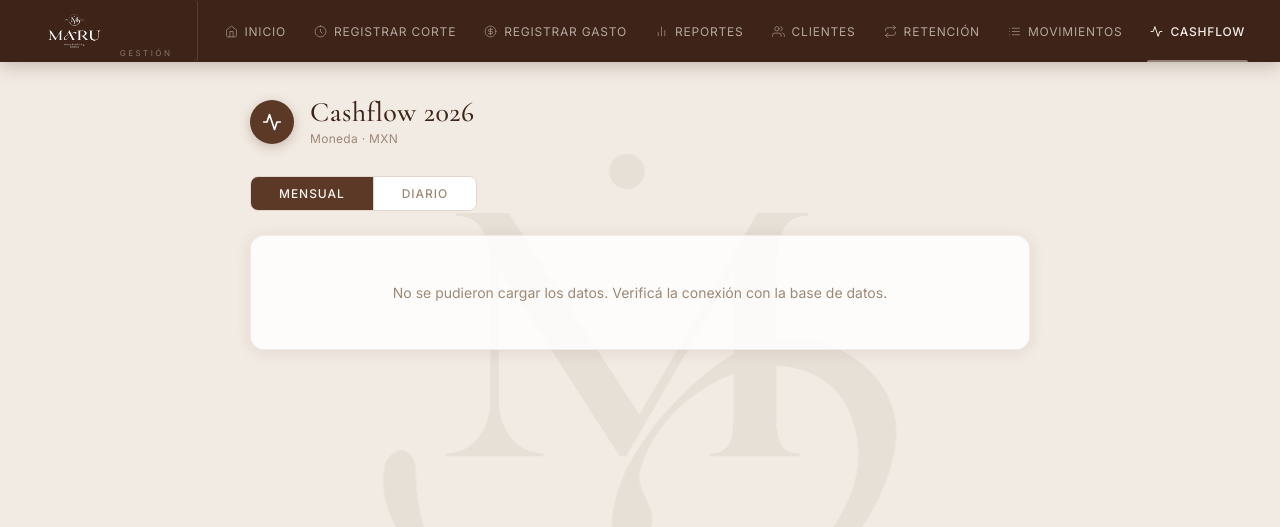
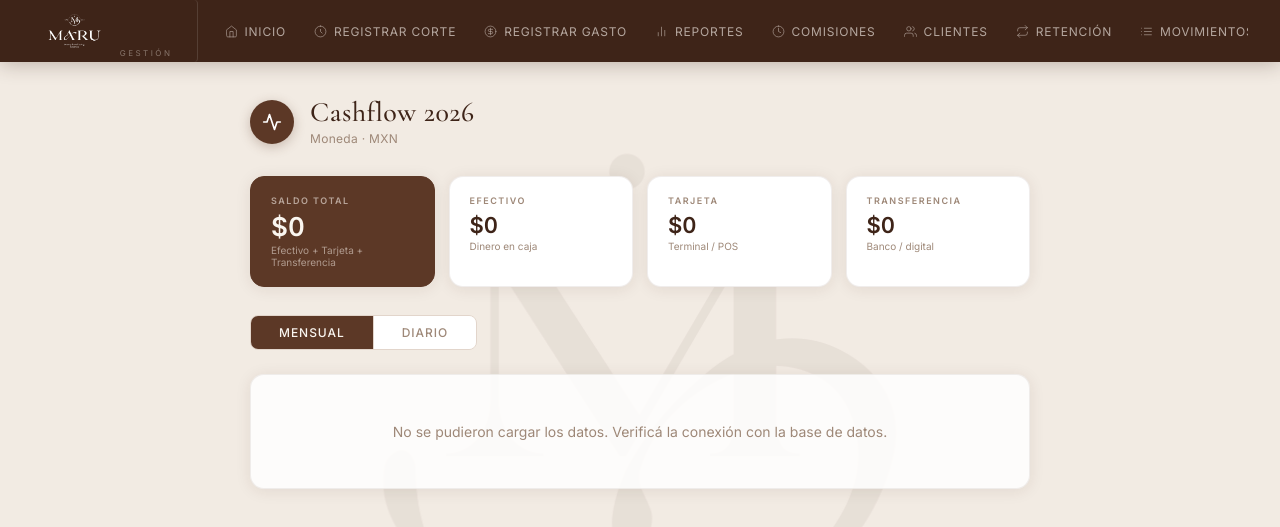
Before and after one commit to Infynsolutions/Marunails, a Flask app: page /cashflow in a window 1280 px wide. Shown: the top 527 px of the page. Run offline with Flask 3, Linux system fonts and the light colour scheme; the visitor is signed in with stand-in values (Sample User, id 1); data that the repository does not hold is empty.

Commit message:
feat: cashflow control de caja por medio de pago + modulo de comisiones por quincena
Co-Authored-By: Claude Sonnet 4.6 <noreply@anthropic.com>

```diff
--- a/marunails/app.py
+++ b/marunails/app.py
@@ -595,6 +595,42 @@ def reportes():
 
     return render_template('reportes.html',
                            resumen=resumen, meses=meses, mes_sel=mes_sel)
+
+
+# ── COMISIONES ──────────────────────────────────────────────────────────────────
+@app.route('/comisiones')
+@require_admin
+def comisiones():
+    resumen  = None
+    meses    = []
+    mes_sel  = request.args.get('mes')
+    periodo  = request.args.get('periodo', '0')   # '0'=mes, '1'=1ra quincena, '2'=2da quincena
+    try:
+        sb = get_sb()
+        mes_hoy = date.today().strftime('%Y-%m')
+        primer_mes, ultimo_mes = rango_meses_cortes(sb)
+        mes_fin = max(mes_hoy, ultimo_mes) if ultimo_mes else mes_hoy
+        meses   = lista_meses(primer_mes, mes_fin)
+
+        if not mes_sel:
+            mes_sel = ultimo_mes or mes_hoy
+        if meses and mes_sel not in meses:
+            mes_sel = meses[0]
+
+        cortes_mes = fetch_all(sb, 'cortes', 'fecha,staff,servicio,medio_pago,total_mxn,propina_mxn')
+        cortes_mes = [c for c in cortes_mes if (c.get('fecha') or '')[:7] == mes_sel]
+
+        if periodo == '1':
+            cortes_mes = [c for c in cortes_mes if int((c.get('fecha') or '1900-01-01')[8:10]) <= 15]
+        elif periodo == '2':
+            cortes_mes = [c for c in cortes_mes if int((c.get('fecha') or '1900-01-01')[8:10]) > 15]
+
+        resumen = resumen_cortes(cortes_mes)
+    except Exception as e:
+        flash(f'Error cargando comisiones: {e}', 'error')
+
+    return render_template('comisiones.html',
+                           resumen=resumen, meses=meses, mes_sel=mes_sel, periodo=periodo)
 
 
 # ── CLIENTES ────────────────────────────────────────────────────────────────────
@@ -863,15 +899,18 @@ def gasto():
 def cashflow():
     meses = []
     dias  = []
+    control_caja = {'efectivo': 0, 'tarjeta': 0, 'transferencia': 0, 'total': 0}
     try:
         sb = get_sb()
         cortes_all = fetch_all(sb, 'cortes', 'fecha,mes,total_mxn,medio_pago')
         gastos_all = fetch_all(sb, 'gastos', 'fecha,mes,importe_mxn,medio_pago')
 
         def _empty():
-            return {'ing_caja': 0, 'ing_banco': 0, 'ing_total': 0,
-                    'gasto_caja': 0, 'gasto_banco': 0,
-                    'saldo_caja': 0, 'saldo_banco': 0}
+            return {
+                'ing_efectivo': 0, 'ing_tarjeta': 0, 'ing_transferencia': 0, 'ing_total': 0,
+                'gasto_efectivo': 0, 'gasto_tarjeta': 0, 'gasto_transferencia': 0, 'gasto_total': 0,
+                'saldo_efectivo': 0, 'saldo_tarjeta': 0, 'saldo_transferencia': 0, 'saldo_total': 0,
+            }
 
         data_mes = defaultdict(_empty)
         data_dia = defaultdict(_empty)
@@ -880,45 +919,62 @@ def cashflow():
             mes   = c.get('mes') or ''
             fecha = c.get('fecha') or ''
             mxn   = float(c.get('total_mxn') or 0)
-            medio = c.get('medio_pago', '')
+            medio = (c.get('medio_pago') or '').strip()
             for d in (data_mes[mes], data_dia[fecha]):
                 d['ing_total'] += mxn
                 if medio == 'Efectivo':
-                    d['ing_caja'] += mxn
+                    d['ing_efectivo'] += mxn
+                elif medio == 'Tarjeta':
+                    d['ing_tarjeta'] += mxn
                 else:
-                    d['ing_banco'] += mxn
+                    d['ing_transferencia'] += mxn
 
         for g in gastos_all:
             mes   = g.get('mes') or ''
             fecha = g.get('fecha') or ''
             mxn   = float(g.get('importe_mxn') or 0)
-            medio = g.get('medio_pago', '')
+            medio = (g.get('medio_pago') or '').strip()
             for d in (data_mes[mes], data_dia[fecha]):
+                d['gasto_total'] += mxn
                 if medio == 'Efectivo':
-                    d['gasto_caja'] += mxn
+                    d['gasto_efectivo'] += mxn
+                elif medio == 'Tarjeta':
+                    d['gasto_tarjeta'] += mxn
                 else:
-                    d['gasto_banco'] += mxn
+                    d['gasto_transferencia'] += mxn
 
         for mes, d in sorted(data_mes.items()):
             d['mes'] = mes
-            d['saldo_caja']  = d['ing_caja']  - d['gasto_caja']
-            d['saldo_banco'] = d['ing_banco'] - d['gasto_banco']
+            d['saldo_efectivo']      = d['ing_efectivo']      - d['gasto_efectivo']
+            d['saldo_tarjeta']       = d['ing_tarjeta']       - d['gasto_tarjeta']
+            d['saldo_transferencia'] = d['ing_transferencia'] - d['gasto_transferencia']
+            d['saldo_total']         = d['saldo_efectivo'] + d['saldo_tarjeta'] + d['saldo_transferencia']
             meses.append(d)
 
         for fecha, d in sorted(data_dia.items(), reverse=True):
             d['fecha'] = fecha
-            d['saldo_caja']  = d['ing_caja']  - d['gasto_caja']
-            d['saldo_banco'] = d['ing_banco'] - d['gasto_banco']
+            d['saldo_efectivo']      = d['ing_efectivo']      - d['gasto_efectivo']
+            d['saldo_tarjeta']       = d['ing_tarjeta']       - d['gasto_tarjeta']
+            d['saldo_transferencia'] = d['ing_transferencia'] - d['gasto_transferencia']
+            d['saldo_total']         = d['saldo_efectivo'] + d['saldo_tarjeta'] + d['saldo_transferencia']
             dias.append(d)
 
+        control_caja = {
+            'efectivo':      sum(d['saldo_efectivo']      for d in meses),
+            'tarjeta':       sum(d['saldo_tarjeta']       for d in meses),
+            'transferencia': sum(d['saldo_transferencia'] for d in meses),
+        }
+        control_caja['total'] = control_caja['efectivo'] + control_caja['tarjeta'] + control_caja['transferencia']
+
     except Exception as e:
         flash(f'Error cargando cashflow: {e}', 'error')
 
-    mes_actual    = date.today().strftime('%Y-%m')
-    hoy           = date.today().isoformat()
-    meses_dias    = sorted({d['fecha'][:7] for d in dias}, reverse=True)
+    mes_actual = date.today().strftime('%Y-%m')
+    hoy        = date.today().isoformat()
+    meses_dias = sorted({d['fecha'][:7] for d in dias}, reverse=True)
     return render_template('cashflow.html', meses=meses, dias=dias,
-                           mes_actual=mes_actual, hoy=hoy, meses_dias=meses_dias)
+                           mes_actual=mes_actual, hoy=hoy, meses_dias=meses_dias,
+                           control_caja=control_caja)
 
 
 # ── MOVIMIENTOS (editar / borrar) ───────────────────────────────────────────────
--- a/marunails/templates/base.html
+++ b/marunails/templates/base.html
@@ -492,6 +492,12 @@ select {
             </svg>
             Reportes
         </a>
+        <a href="/comisiones" {% if request.path == '/comisiones' %}class="active"{% endif %}>
+            <svg width="13" height="13" viewBox="0 0 24 24" fill="none" stroke="currentColor" stroke-width="1.8" stroke-linecap="round" stroke-linejoin="round">
+                <path d="M12 2a10 10 0 1 0 0 20A10 10 0 0 0 12 2z"/><path d="M12 6v6l4 2"/>
+            </svg>
+            Comisiones
+        </a>
         <a href="/clientes" {% if request.path in ['/clientes', '/cliente'] %}class="active"{% endif %}>
             <svg width="13" height="13" viewBox="0 0 24 24" fill="none" stroke="currentColor" stroke-width="1.8" stroke-linecap="round" stroke-linejoin="round">
                 <path d="M17 21v-2a4 4 0 0 0-4-4H5a4 4 0 0 0-4 4v2"/><circle cx="9" cy="7" r="4"/><path d="M23 21v-2a4 4 0 0 0-3-3.87"/><path d="M16 3.13a4 4 0 0 1 0 7.75"/>
@@ -571,6 +577,12 @@ select {
             <line x1="18" y1="20" x2="18" y2="10"/><line x1="12" y1="20" x2="12" y2="4"/><line x1="6" y1="20" x2="6" y2="14"/>
         </svg>
         Reportes
+    </a>
+    <a href="/comisiones" {% if request.path == '/comisiones' %}class="active"{% endif %}>
+        <svg width="15" height="15" viewBox="0 0 24 24" fill="none" stroke="currentColor" stroke-width="1.8" stroke-linecap="round" stroke-linejoin="round">
+            <path d="M12 2a10 10 0 1 0 0 20A10 10 0 0 0 12 2z"/><path d="M12 6v6l4 2"/>
+        </svg>
+        Comisiones
     </a>
     <a href="/clientes" {% if request.path in ['/clientes', '/cliente'] %}class="active"{% endif %}>
         <svg width="15" height="15" viewBox="0 0 24 24" fill="none" stroke="currentColor" stroke-width="1.8" stroke-linecap="round" stroke-linejoin="round">
--- a/marunails/templates/cashflow.html
+++ b/marunails/templates/cashflow.html
@@ -3,7 +3,52 @@
 {% block content %}
 
 <style>
-.cf-main { max-width: 1100px; }
+.cf-main { max-width: 1200px; }
+
+/* ── control de caja ── */
+.cf-caja-cards {
+    display: grid;
+    grid-template-columns: repeat(4, 1fr);
+    gap: 14px;
+    margin-bottom: 28px;
+}
+@media (max-width: 700px) {
+    .cf-caja-cards { grid-template-columns: repeat(2, 1fr); }
+}
+.cf-caja-card {
+    background: var(--card-bg);
+    border: 1px solid rgba(62,36,24,0.08);
+    border-radius: var(--radius-lg);
+    box-shadow: var(--shadow);
+    padding: 18px 20px;
+}
+.cf-caja-card .label {
+    font-size: 9px;
+    font-weight: 600;
+    letter-spacing: 1.5px;
+    text-transform: uppercase;
+    color: var(--muted);
+    margin-bottom: 8px;
+}
+.cf-caja-card .amount {
+    font-size: 22px;
+    font-weight: 700;
+    font-variant-numeric: tabular-nums;
+    color: var(--brown-dark);
+    line-height: 1;
+}
+.cf-caja-card.total-card {
+    background: var(--brown);
+    border-color: var(--brown);
+}
+.cf-caja-card.total-card .label { color: rgba(245,237,230,0.6); }
+.cf-caja-card.total-card .amount { color: #FAF6F0; font-size: 26px; }
+.cf-caja-card .sub-label {
+    font-size: 10px;
+    color: var(--muted);
+    margin-top: 4px;
+}
+.cf-caja-card.total-card .sub-label { color: rgba(245,237,230,0.55); }
 
 /* ── tabs ── */
 .cf-tabs {
@@ -154,6 +199,30 @@ table.cf td.saldo-neg { color: var(--red); font-weight: 500; }
     </div>
 </div>
 
+<!-- Control de Caja -->
+<div class="cf-caja-cards">
+    <div class="cf-caja-card total-card">
+        <div class="label">Saldo Total</div>
+        <div class="amount">${{ '{:,.0f}'.format(control_caja.total) }}</div>
+        <div class="sub-label">Efectivo + Tarjeta + Transferencia</div>
+    </div>
+    <div class="cf-caja-card">
+        <div class="label">Efectivo</div>
+        <div class="amount">${{ '{:,.0f}'.format(control_caja.efectivo) }}</div>
+        <div class="sub-label">Dinero en caja</div>
+    </div>
+    <div class="cf-caja-card">
+        <div class="label">Tarjeta</div>
+        <div class="amount">${{ '{:,.0f}'.format(control_caja.tarjeta) }}</div>
+        <div class="sub-label">Terminal / POS</div>
+    </div>
+    <div class="cf-caja-card">
+        <div class="label">Transferencia</div>
+        <div class="amount">${{ '{:,.0f}'.format(control_caja.transferencia) }}</div>
+        <div class="sub-label">Banco / digital</div>
+    </div>
+</div>
+
 <!-- Tabs -->
 <div class="cf-tabs">
     <button class="cf-tab active" onclick="showTab('mensual', this)">Mensual</button>
@@ -163,20 +232,21 @@ table.cf td.saldo-neg { color: var(--red); font-weight: 500; }
 <!-- ── VISTA MENSUAL ── -->
 <div id="tab-mensual">
 {% if meses %}
-<div class="cf-table-wrap" style="max-width:1100px;">
+<div class="cf-table-wrap">
     <table class="cf">
         <thead>
             <tr class="col-row">
                 <th style="text-align:left; min-width:90px;">Mes</th>
-                <th>Ingresos Totales</th>
-                <th>Gastos Totales</th>
+                <th>Ingresos</th>
+                <th>Gastos</th>
+                <th>Efectivo</th>
+                <th>Tarjeta</th>
+                <th>Transferencia</th>
                 <th>Saldo Final</th>
             </tr>
         </thead>
         <tbody>
         {% for m in meses %}
-            {% set gastos_total = m.gasto_caja + m.gasto_banco %}
-            {% set saldo_final = m.saldo_caja + m.saldo_banco %}
             {% set es_futuro = m.mes > mes_actual %}
             <tr class="{% if m.mes == mes_actual %}highlight{% elif es_futuro %}future{% endif %}">
                 <td class="key-cell">
@@ -186,9 +256,18 @@ table.cf td.saldo-neg { color: var(--red); font-weight: 500; }
                     {% endif %}
                 </td>
                 <td class="total-col">{% if m.ing_total %}${{ '{:,.0f}'.format(m.ing_total) }}{% else %}—{% endif %}</td>
-                <td class="total-col">{% if gastos_total %}${{ '{:,.0f}'.format(gastos_total) }}{% else %}—{% endif %}</td>
-                <td class="total-col {% if saldo_final > 0 %}saldo-pos{% elif saldo_final < 0 %}saldo-neg{% endif %}">
-                    {% if saldo_final %}${{ '{:,.0f}'.format(saldo_final) }}{% else %}—{% endif %}
+                <td class="total-col">{% if m.gasto_total %}${{ '{:,.0f}'.format(m.gasto_total) }}{% else %}—{% endif %}</td>
+                <td class="{% if m.saldo_efectivo > 0 %}saldo-pos{% elif m.saldo_efectivo < 0 %}saldo-neg{% endif %}">
+                    {% if m.saldo_efectivo %}${{ '{:,.0f}'.format(m.saldo_efectivo) }}{% else %}—{% endif %}
+                </td>
+                <td class="{% if m.saldo_tarjeta > 0 %}saldo-pos{% elif m.saldo_tarjeta < 0 %}saldo-neg{% endif %}">
+                    {% if m.saldo_tarjeta %}${{ '{:,.0f}'.format(m.saldo_tarjeta) }}{% else %}—{% endif %}
+                </td>
+                <td class="{% if m.saldo_transferencia > 0 %}saldo-pos{% elif m.saldo_transferencia < 0 %}saldo-neg{% endif %}">
+                    {% if m.saldo_transferencia %}${{ '{:,.0f}'.format(m.saldo_transferencia) }}{% else %}—{% endif %}
+                </td>
+                <td class="total-col {% if m.saldo_total > 0 %}saldo-pos{% elif m.saldo_total < 0 %}saldo-neg{% endif %}">
+                    {% if m.saldo_total %}${{ '{:,.0f}'.format(m.saldo_total) }}{% else %}—{% endif %}
                 </td>
             </tr>
         {% endfor %}
@@ -216,20 +295,21 @@ table.cf td.saldo-neg { color: var(--red); font-weight: 500; }
     </select>
 </div>
 
-<div class="cf-table-wrap" style="max-width:1100px;">
+<div class="cf-table-wrap">
     <table class="cf" id="tablaDiaria">
         <thead>
             <tr class="col-row">
                 <th style="text-align:left; min-width:110px;">Fecha</th>
                 <th>Ingresos</th>
                 <th>Gastos</th>
+                <th>Efectivo</th>
+                <th>Tarjeta</th>
+                <th>Transferencia</th>
                 <th>Saldo del día</th>
             </tr>
         </thead>
         <tbody>
         {% for d in dias %}
-            {% set gastos_total = d.gasto_caja + d.gasto_banco %}
-            {% set saldo_final  = d.saldo_caja + d.saldo_banco %}
             <tr class="dia-row {% if d.fecha == hoy %}highlight{% endif %}"
                 data-mes="{{ d.fecha[:7] }}">
                 <td class="key-cell">
@@ -237,9 +317,18 @@ table.cf td.saldo-neg { color: var(--red); font-weight: 500; }
                     {% if d.fecha == hoy %}<span class="cf-badge">Hoy</span>{% endif %}
                 </td>
                 <td class="total-col">{% if d.ing_total %}${{ '{:,.0f}'.format(d.ing_total) }}{% else %}—{% endif %}</td>
-                <td class="total-col">{% if gastos_total %}${{ '{:,.0f}'.format(gastos_total) }}{% else %}—{% endif %}</td>
-                <td class="total-col {% if saldo_final > 0 %}saldo-pos{% elif saldo_final < 0 %}saldo-neg{% endif %}">
-                    {% if saldo_final %}${{ '{:,.0f}'.format(saldo_final) }}{% else %}—{% endif %}
+                <td class="total-col">{% if d.gasto_total %}${{ '{:,.0f}'.format(d.gasto_total) }}{% else %}—{% endif %}</td>
+                <td class="{% if d.saldo_efectivo > 0 %}saldo-pos{% elif d.saldo_efectivo < 0 %}saldo-neg{% endif %}">
+                    {% if d.saldo_efectivo %}${{ '{:,.0f}'.format(d.saldo_efectivo) }}{% else %}—{% endif %}
+                </td>
+                <td class="{% if d.saldo_tarjeta > 0 %}saldo-pos{% elif d.saldo_tarjeta < 0 %}saldo-neg{% endif %}">
+                    {% if d.saldo_tarjeta %}${{ '{:,.0f}'.format(d.saldo_tarjeta) }}{% else %}—{% endif %}
+                </td>
+                <td class="{% if d.saldo_transferencia > 0 %}saldo-pos{% elif d.saldo_transferencia < 0 %}saldo-neg{% endif %}">
+                    {% if d.saldo_transferencia %}${{ '{:,.0f}'.format(d.saldo_transferencia) }}{% else %}—{% endif %}
+                </td>
+                <td class="total-col {% if d.saldo_total > 0 %}saldo-pos{% elif d.saldo_total < 0 %}saldo-neg{% endif %}">
+                    {% if d.saldo_total %}${{ '{:,.0f}'.format(d.saldo_total) }}{% else %}—{% endif %}
                 </td>
             </tr>
         {% endfor %}
@@ -269,7 +358,6 @@ function filtrarDias() {
     });
 }
 
-// Al cargar: aplicar filtro del mes actual si existe
 document.addEventListener('DOMContentLoaded', function() {
     const sel = document.getElementById('filtroDia');
     if (sel && sel.value !== 'todos') filtrarDias();
```
Also changed, not shown: marunails/templates/comisiones.html (added, +255 -0 lines).
